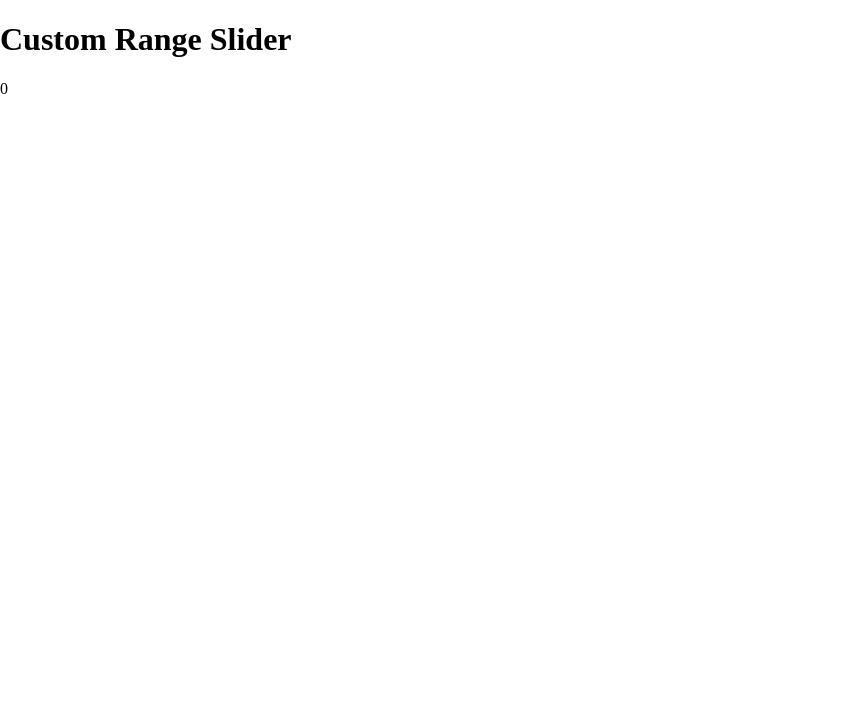
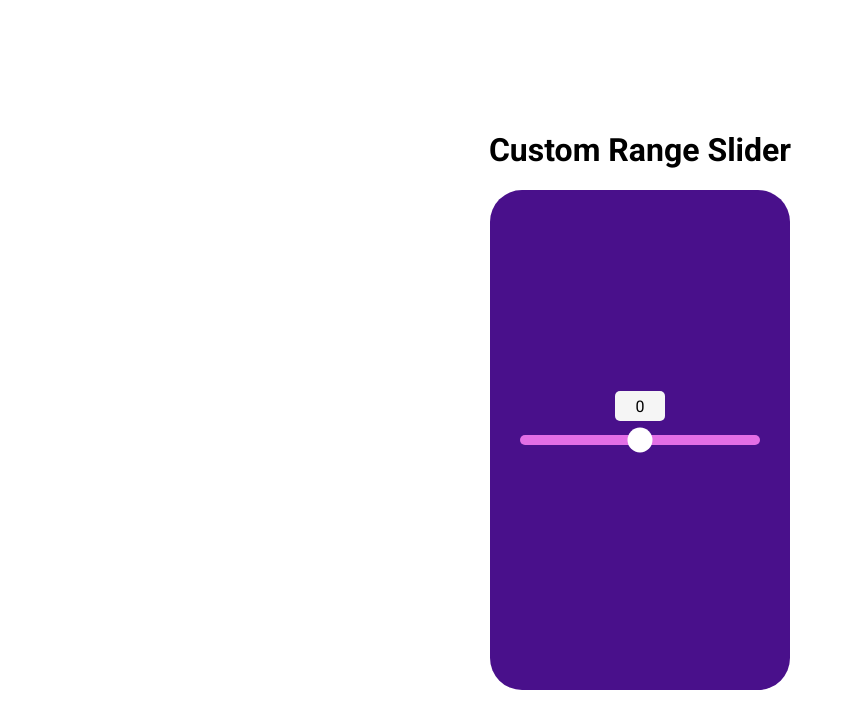
Before and after one commit to Ameer2000Mzori/Custom-Range-Slider, a website built with webpack: page src/index.html in a window 1280 px wide. Shown: the whole page, without its empty margins (0-854 px from the left). Built offline with nearby package versions, Linux system fonts and the light colour scheme.

Commit message:
added styling to the project

```diff
--- a/src/style.scss
+++ b/src/style.scss
@@ -3,7 +3,73 @@
 $fontOne: "Roboto", sans-serif;
 $fontTwo: "Silkscreen", sans-serif;
 
+$colorOne: #e26ee5;
+$colorTwo: #7e30e1;
+$colorThree: #49108b;
+
 body {
   padding: 0;
   margin: 0;
+  font-family: $fontOne;
 }
+
+.haeder {
+  text-align: center;
+  align-items: center;
+  display: flex;
+  flex-direction: column;
+  justify-content: center;
+  height: 100vh;
+
+  .head-Wrap {
+    display: flex;
+    flex-direction: column;
+    text-align: center;
+    align-items: center;
+    justify-content: center;
+    height: 500px;
+    width: 300px;
+    background-color: #49108b;
+    border-radius: 2rem;
+
+    .slider-Range {
+      position: relative;
+      border-radius: 15px;
+      background-color: #e26ee5;
+      width: 80%;
+      height: 10px;
+
+      .slider-Num {
+        position: absolute;
+        display: flex;
+        text-align: center;
+        align-items: center;
+        flex-direction: column;
+        justify-content: center;
+        height: 30px;
+        width: 50px;
+        background-color: whitesmoke;
+        top: -110%;
+        left: 50%;
+        transform: translate(-50%, -110%);
+        border-radius: 5px;
+
+        p {
+          height: 100%;
+          width: 100%;
+        }
+      }
+
+      .clider-Handler {
+        position: absolute;
+        top: 50%;
+        left: 50%;
+        transform: translate(-50%, -50%);
+        height: 25px;
+        width: 25px;
+        background-color: white;
+        border-radius: 50%;
+      }
+    }
+  }
+}
```
Also changed, not shown: src/style.css, 1 other file.
